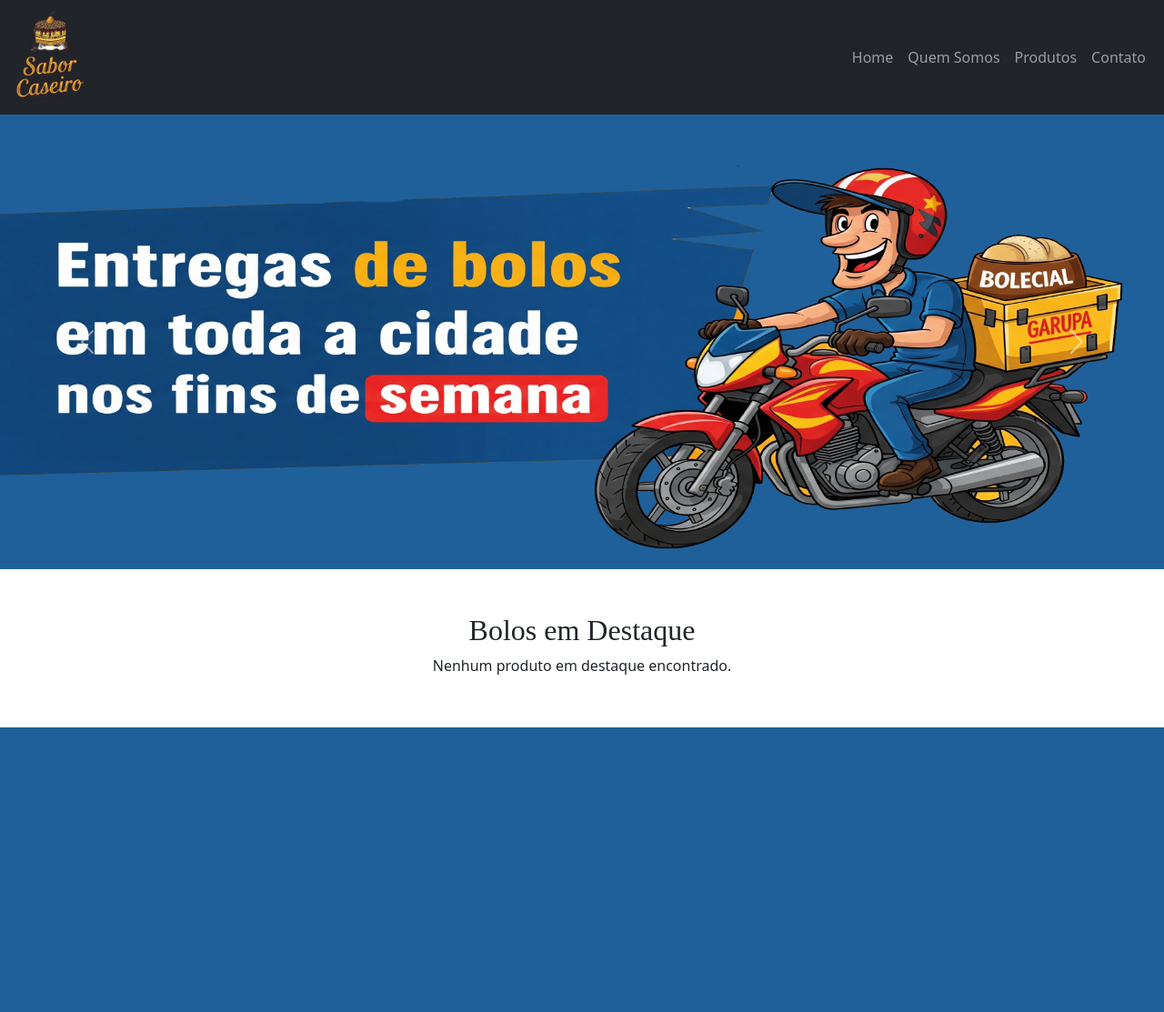
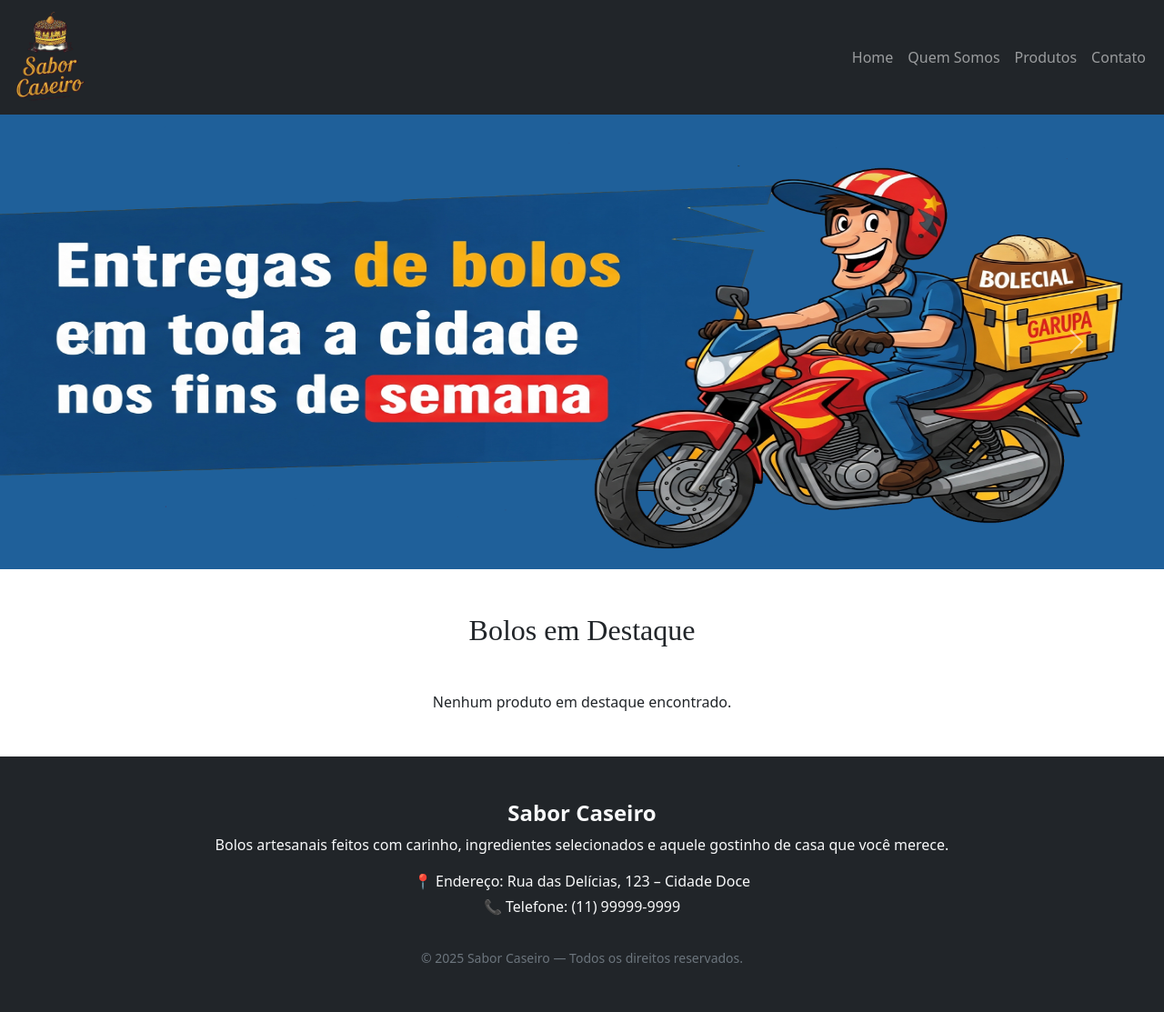
Before and after one commit to GabrielZafani/SaborCaseirov2, a PHP site: page /saborCaseiro_MVC/app/Views/home.phtml in a window 1280 px wide. Shown: the whole page at 91% size. Before the commit the page ends 800 px from the top, so only its background shows below. Run offline with PHP 8.4, Linux system fonts and the light colour scheme; the template is opened without the code that fills it, so the values that code supplies are empty.

Commit message:
arrumando a home
joia

```diff
--- a/saborCaseiro_MVC/app/Views/footer.phtml
+++ b/saborCaseiro_MVC/app/Views/footer.phtml
@@ -0,0 +1,32 @@
+<footer class="bg-dark text-light py-5 mt-5">
+  <div class="container text-center">
+    <h4 class="fw-bold">Sabor Caseiro</h4>
+    <p class="mb-3">
+      Bolos artesanais feitos com carinho, ingredientes selecionados e aquele
+      gostinho de casa que você merece.
+    </p>
+    <p class="mb-1">📍 Endereço: Rua das Delícias, 123 – Cidade Doce</p>
+    <p class="mb-3">📞 Telefone: (11) 99999-9999</p>
+
+    <div class="d-flex justify-content-center gap-3 mb-3">
+      <a href="#" class="text-light"><i class="bi bi-facebook"></i></a>
+      <a href="#" class="text-light"><i class="bi bi-instagram"></i></a>
+      <a href="#" class="text-light"><i class="bi bi-whatsapp"></i></a>
+    </div>
+
+    <small class="text-secondary">
+      © <?= date('Y') ?> Sabor Caseiro — Todos os direitos reservados.
+    </small>
+  </div>
+</footer>
+
+<style>
+    footer a {
+  font-size: 1.2rem;
+  transition: color 0.3s;
+}
+footer a:hover {
+  color: #f8d7da; /* muda cor no hover */
+}
+
+</style>
--- a/saborCaseiro_MVC/app/Views/home.phtml
+++ b/saborCaseiro_MVC/app/Views/home.phtml
@@ -8,7 +8,36 @@
 </head>
 <body>
 <style>
+.cards-grid {
+  display: grid;
+  grid-template-columns: repeat(3, 30rem); /* padrão desktop */
+  justify-content: center;
+  gap: 2rem;
+}
 
+.cards-grid .card {
+  width: 30rem;
+}
+
+/* Tablet (máx. 992px) */
+@media (max-width: 992px) {
+  .cards-grid {
+    grid-template-columns: repeat(2, 1fr); /* 2 por linha */
+  }
+  .cards-grid .card {
+    width: 100%; /* ocupa toda a coluna */
+  }
+}
+
+/* Celular (máx. 576px) */
+@media (max-width: 576px) {
+  .cards-grid {
+    grid-template-columns: 1fr; /* só 1 por linha */
+  }
+  .cards-grid .card {
+    width: 100%; /* ocupa toda a largura disponível */
+  }
+}
 
 </style>
 
@@ -36,10 +65,10 @@
     </div>
 
    <h2 class="text-center mb-4">Bolos em Destaque</h2>
-<div class="row row-cols-1 row-cols-md-3 g-3">
+<div class="container mb-4">
+  <div class="cards-grid">
       <?php foreach ($produtosDestaque as $p): ?>
-        <div class="col">
-            <div class="card mx-auto" style="width: 30rem;">
+          <div class="card">
               <img src="/img/<?= htmlspecialchars($p['foto'] ?? 'image.gif') ?>"
                    alt="<?= htmlspecialchars($p['nome']) ?>"
                    class="card-img-top" style="height: 200px; object-fit: cover;">
@@ -49,9 +78,12 @@
                   <a href="/produto/<?= $p['id'] ?>" class="btn btn-danger">Encomendar</a>
               </div>
           </div>
-        </div>
       <?php endforeach; ?>
   </div>
+</div>
+
+
+
 
             <?php if (empty($produtosDestaque)): ?>
                 <p class="text-center">Nenhum produto em destaque encontrado.</p>
@@ -60,5 +92,7 @@
     </div>
 
     <script src="https://cdn.jsdelivr.net/npm/bootstrap@5.3.0/dist/js/bootstrap.bundle.min.js"></script>
+
+    <?php include __DIR__ . "/footer.phtml"; ?>
 </body>
 </html>
--- a/saborCaseiro_MVC/public/style.css
+++ b/saborCaseiro_MVC/public/style.css
@@ -2,6 +2,7 @@
     margin: 0;
     padding: 0;
     box-sizing: border-box;
+    overflow-x: hidden;
 
 
 }
```
Lines whose indentation alone changed are shown as unchanged.
